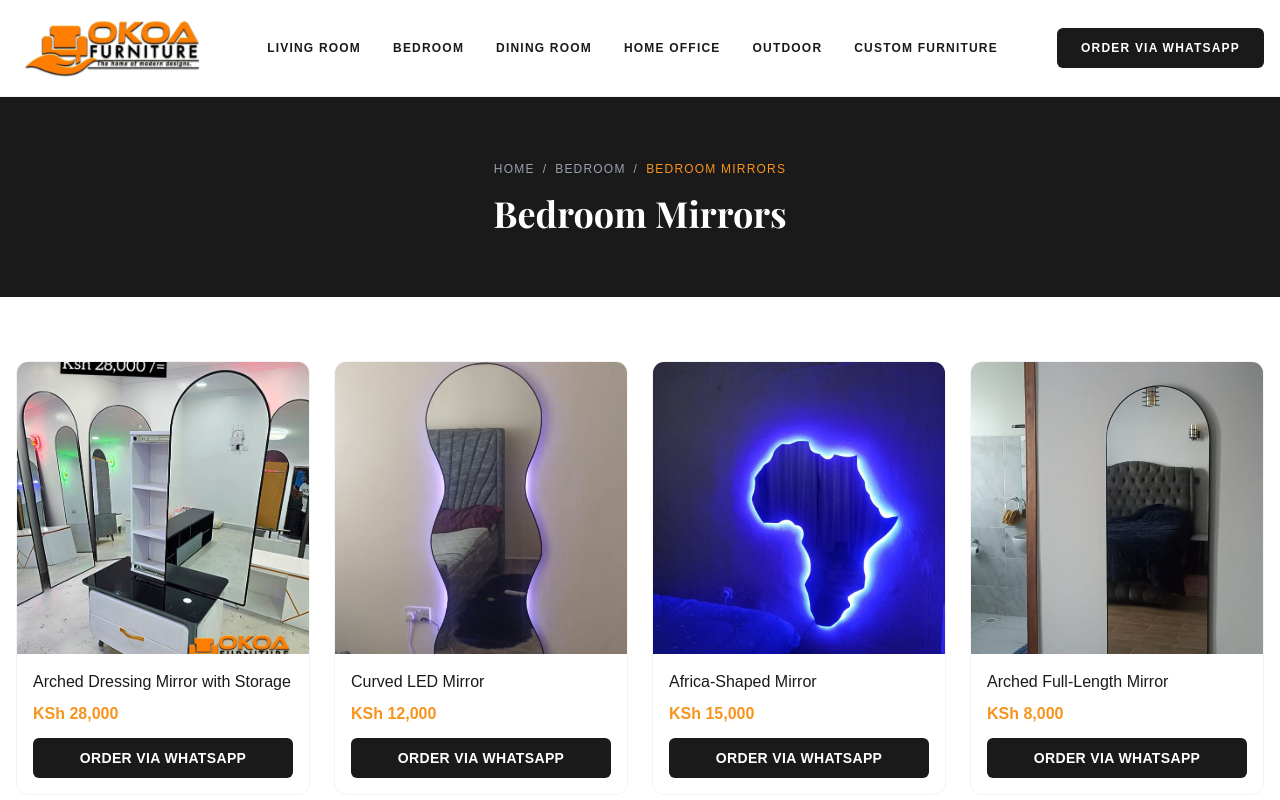
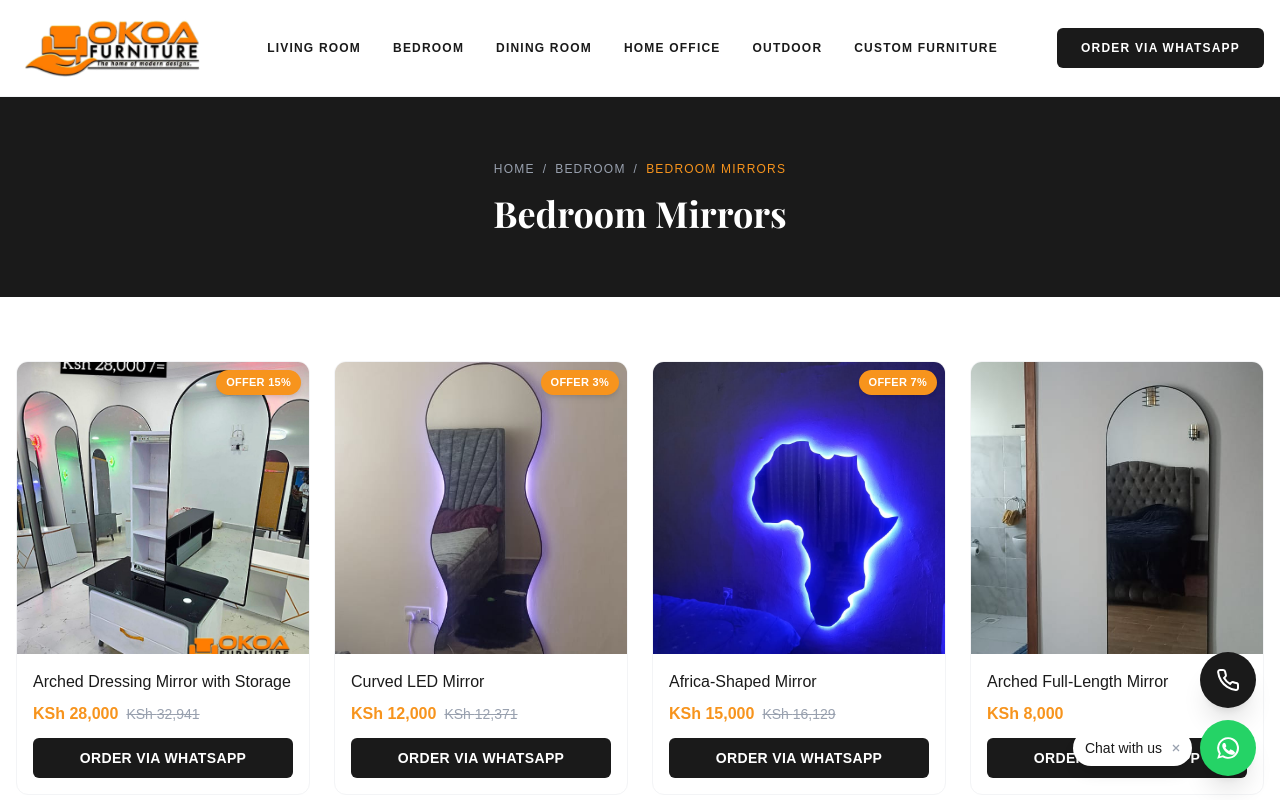
Before and after one commit to aronmuiyionko57-beep/okoa-furniture, a Next.js app: page /bedroom/bedroom-mirrors in a window 1280 px wide. Shown: the top 800 px of the page. Built offline with nearby package versions, Linux system fonts and the light colour scheme; a web font is replaced by a local one.

Commit message:
Add offer badges with 5 discount tiers on product images

```diff
--- a/app/[room]/[subcategory]/page.tsx
+++ b/app/[room]/[subcategory]/page.tsx
@@ -2,6 +2,7 @@ import { rooms } from "@/data/categories";
 import { products } from "@/data/products";
 import { notFound } from "next/navigation";
 import { getWhatsAppOrderLink } from "@/lib/whatsapp";
+import { hasDiscount, getDiscountPercent, getOriginalPrice } from "@/lib/pricing";
 import Link from "next/link";
 import Image from "next/image";
 
@@ -46,13 +47,25 @@ export default async function SubcategoryPage({
       <div className="max-w-7xl mx-auto px-4 py-16">
         {items.length > 0 ? (
           <div className="grid grid-cols-2 sm:grid-cols-3 md:grid-cols-4 gap-6">
-            {items.map((product) => (
+            {items.map((product) => {
+              const onSale = product.showPrice && hasDiscount(product.id);
+              const discount = onSale ? getDiscountPercent(product.id) : 0;
+              const original = onSale
+                ? getOriginalPrice(product.price, discount)
+                : 0;
+
+              return (
                 <div
                   key={product.id}
                   className="group bg-white rounded-xl overflow-hidden border border-gray-100 hover:shadow-xl transition-all duration-500"
                 >
                   <Link href={`/product/${product.slug}`}>
                     <div className="bg-okoa-cream aspect-square relative overflow-hidden">
+                      {onSale && (
+                        <span className="absolute top-2 right-2 z-10 bg-okoa-orange text-white text-[11px] font-bold uppercase tracking-wide px-2.5 py-1 rounded-full shadow-md">
+                          Offer {discount}%
+                        </span>
+                      )}
                       {product.images[0] === "/images/placeholder.jpg" ? (
                         <div className="w-full h-full flex items-center justify-center text-gray-400 text-sm">
                           Image coming soon
@@ -74,9 +87,16 @@ export default async function SubcategoryPage({
                   </Link>
                   <div className="p-4 pt-2">
                     {product.showPrice && (
-                    <p className="text-okoa-orange font-semibold mb-3">
+                      <div className="mb-3 flex items-center gap-2">
+                        <span className="text-okoa-orange font-semibold">
                           KSh {product.price.toLocaleString()}
-                    </p>
+                        </span>
+                        {onSale && (
+                          <span className="text-gray-400 text-sm line-through">
+                            KSh {original.toLocaleString()}
+                          </span>
+                        )}
+                      </div>
                     )}
                     <a
                       href={getWhatsAppOrderLink(product.name)}
@@ -87,7 +107,8 @@ export default async function SubcategoryPage({
                     </a>
                   </div>
                 </div>
-            ))}
+              );
+            })}
           </div>
         ) : (
           <p className="text-gray-500 text-center py-12">
--- a/app/layout.tsx
+++ b/app/layout.tsx
@@ -3,6 +3,7 @@ import { Geist, Geist_Mono, Playfair_Display } from "next/font/google";
 import "./globals.css";
 import Header from "@/components/Header";
 import Footer from "@/components/Footer";
+import FloatingContact from "@/components/FloatingContact";
 
 const geistSans = Geist({
   variable: "--font-geist-sans",
@@ -38,6 +39,7 @@ export default function RootLayout({
         <Header />
         {children}
         <Footer />
+        <FloatingContact />
       </body>
     </html>
   );
--- a/app/product/[slug]/page.tsx
+++ b/app/product/[slug]/page.tsx
@@ -2,6 +2,7 @@ import { products } from "@/data/products";
 import { rooms } from "@/data/categories";
 import { notFound } from "next/navigation";
 import { getWhatsAppOrderLink } from "@/lib/whatsapp";
+import { hasDiscount, getDiscountPercent, getOriginalPrice } from "@/lib/pricing";
 import ProductImageCarousel from "@/components/ProductImageCarousel";
 import Link from "next/link";
 
@@ -54,18 +55,45 @@ export default async function ProductPage({
       </div>
 
       <div className="max-w-6xl mx-auto px-4 py-12 grid md:grid-cols-2 gap-12">
-        <ProductImageCarousel images={product.images} name={product.name} />
+        {(() => {
+          const onSale = product.showPrice && hasDiscount(product.id);
+          const discount = onSale ? getDiscountPercent(product.id) : 0;
+          return (
+            <div className="relative">
+              {onSale && (
+                <span className="absolute top-2 right-2 z-10 bg-okoa-orange text-white text-xs font-bold uppercase tracking-wide px-3 py-1.5 rounded-full shadow-md">
+                  Offer {discount}%
+                </span>
+              )}
+              <ProductImageCarousel images={product.images} name={product.name} />
+            </div>
+          );
+        })()}
 
         <div>
           <h1 className="font-[family-name:var(--font-playfair)] text-3xl md:text-4xl font-bold text-okoa-dark mb-3">
             {product.name}
           </h1>
 
-          {product.showPrice && (
-            <p className="text-2xl text-okoa-orange font-semibold mb-6">
-              KSh {product.price.toLocaleString()}
-            </p>
-          )}
+          {product.showPrice && (() => {
+            const onSale = hasDiscount(product.id);
+            const discount = onSale ? getDiscountPercent(product.id) : 0;
+            const original = onSale
+              ? getOriginalPrice(product.price, discount)
+              : 0;
+            return (
+              <div className="mb-6 flex items-center gap-3">
+                <span className="text-2xl text-okoa-orange font-semibold">
+                  KSh {product.price.toLocaleString()}
+                </span>
+                {onSale && (
+                  <span className="text-lg text-gray-400 line-through">
+                    KSh {original.toLocaleString()}
+                  </span>
+                )}
+              </div>
+            );
+          })()}
 
           <p className="text-gray-600 mb-8 leading-relaxed">
             {product.description}
--- /dev/null
+++ b/components/FloatingContact.tsx
@@ -0,0 +1,73 @@
+"use client";
+
+import { useState, useEffect } from "react";
+
+function WhatsAppIcon() {
+  return (
+    <svg width="26" height="26" viewBox="0 0 24 24" fill="currentColor">
+      <path d="M12 2a10 10 0 0 0-8.5 15.2L2 22l4.9-1.5A10 10 0 1 0 12 2Zm0 18.2a8.2 8.2 0 0 1-4.2-1.2l-.3-.2-3 .9.9-2.9-.2-.3A8.2 8.2 0 1 1 12 20.2Zm4.5-6.1c-.2-.1-1.5-.7-1.7-.8-.2-.1-.4-.1-.6.1-.2.2-.6.8-.8 1-.1.2-.3.2-.5.1-.2-.1-1-.4-1.9-1.2-.7-.6-1.2-1.4-1.3-1.6-.1-.2 0-.4.1-.5.1-.1.2-.3.4-.4.1-.1.2-.3.2-.4.1-.2 0-.3 0-.5s-.6-1.5-.9-2.1c-.2-.5-.4-.4-.6-.4h-.5c-.2 0-.5.1-.7.3-.3.3-1 1-1 2.4s1 2.8 1.2 3c.1.2 2.1 3.2 5 4.4.7.3 1.2.5 1.7.6.7.2 1.3.2 1.8.1.5-.1 1.5-.6 1.8-1.2.2-.6.2-1.1.2-1.2-.1-.1-.3-.2-.5-.3Z" />
+    </svg>
+  );
+}
+
+function PhoneIcon() {
+  return (
+    <svg width="24" height="24" viewBox="0 0 24 24" fill="none" stroke="currentColor" strokeWidth="2">
+      <path d="M22 16.92v3a2 2 0 0 1-2.18 2 19.79 19.79 0 0 1-8.63-3.07 19.5 19.5 0 0 1-6-6 19.79 19.79 0 0 1-3.07-8.67A2 2 0 0 1 4.11 2h3a2 2 0 0 1 2 1.72c.127.96.361 1.903.7 2.81a2 2 0 0 1-.45 2.11L8.09 9.91a16 16 0 0 0 6 6l1.27-1.27a2 2 0 0 1 2.11-.45c.907.339 1.85.573 2.81.7A2 2 0 0 1 22 16.92Z" />
+    </svg>
+  );
+}
+
+function CloseIcon() {
+  return (
+    <svg width="12" height="12" viewBox="0 0 24 24" fill="none" stroke="currentColor" strokeWidth="2.5">
+      <path d="M18 6 6 18M6 6l12 12" />
+    </svg>
+  );
+}
+
+export default function FloatingContact() {
+  const [showLabel, setShowLabel] = useState(false);
+  const phoneNumber = "254711682894";
+
+  useEffect(() => {
+    const timer = setTimeout(() => setShowLabel(true), 1500);
+    return () => clearTimeout(timer);
+  }, []);
+
+  return (
+    <div className="fixed bottom-6 right-6 z-50 flex flex-col items-end gap-3">
+      <a
+        href={`tel:+${phoneNumber}`}
+        aria-label="Call us"
+        className="w-14 h-14 rounded-full bg-okoa-dark text-white flex items-center justify-center shadow-xl hover:bg-okoa-orange transition-colors duration-200"
+      >
+        <PhoneIcon />
+      </a>
+
+      <div className="relative flex items-center gap-2">
+        {showLabel && (
+          <div className="flex items-center gap-1.5 bg-white text-okoa-dark text-sm font-medium pl-3 pr-2 py-2 rounded-full shadow-lg animate-in fade-in slide-in-from-right-2 duration-500">
+            <span>Chat with us</span>
+            <button
+              onClick={() => setShowLabel(false)}
+              aria-label="Dismiss"
+              className="text-gray-400 hover:text-gray-600 p-0.5"
+            >
+              <CloseIcon />
+            </button>
+          </div>
+        )}
+
+        <a
+          href={`https://wa.me/${phoneNumber}`}
+          target="_blank"
+          aria-label="Chat on WhatsApp"
+          className="w-14 h-14 rounded-full bg-[#25D366] text-white flex items-center justify-center shadow-xl hover:opacity-90 transition-opacity duration-200 shrink-0"
+        >
+          <WhatsAppIcon />
+        </a>
+      </div>
+    </div>
+  );
+}
--- /dev/null
+++ b/lib/pricing.ts
@@ -0,0 +1,15 @@
+const DISCOUNT_OPTIONS = [10, 7, 15, 5, 3];
+
+export function hasDiscount(id: string): boolean {
+  const num = parseInt(id, 10);
+  return num % 2 === 0; // roughly half of products
+}
+
+export function getDiscountPercent(id: string): number {
+  const num = parseInt(id, 10);
+  return DISCOUNT_OPTIONS[num % DISCOUNT_OPTIONS.length];
+}
+
+export function getOriginalPrice(price: number, discountPercent: number): number {
+  return Math.round(price / (1 - discountPercent / 100));
+}
```
Lines whose indentation alone changed are shown as unchanged.
